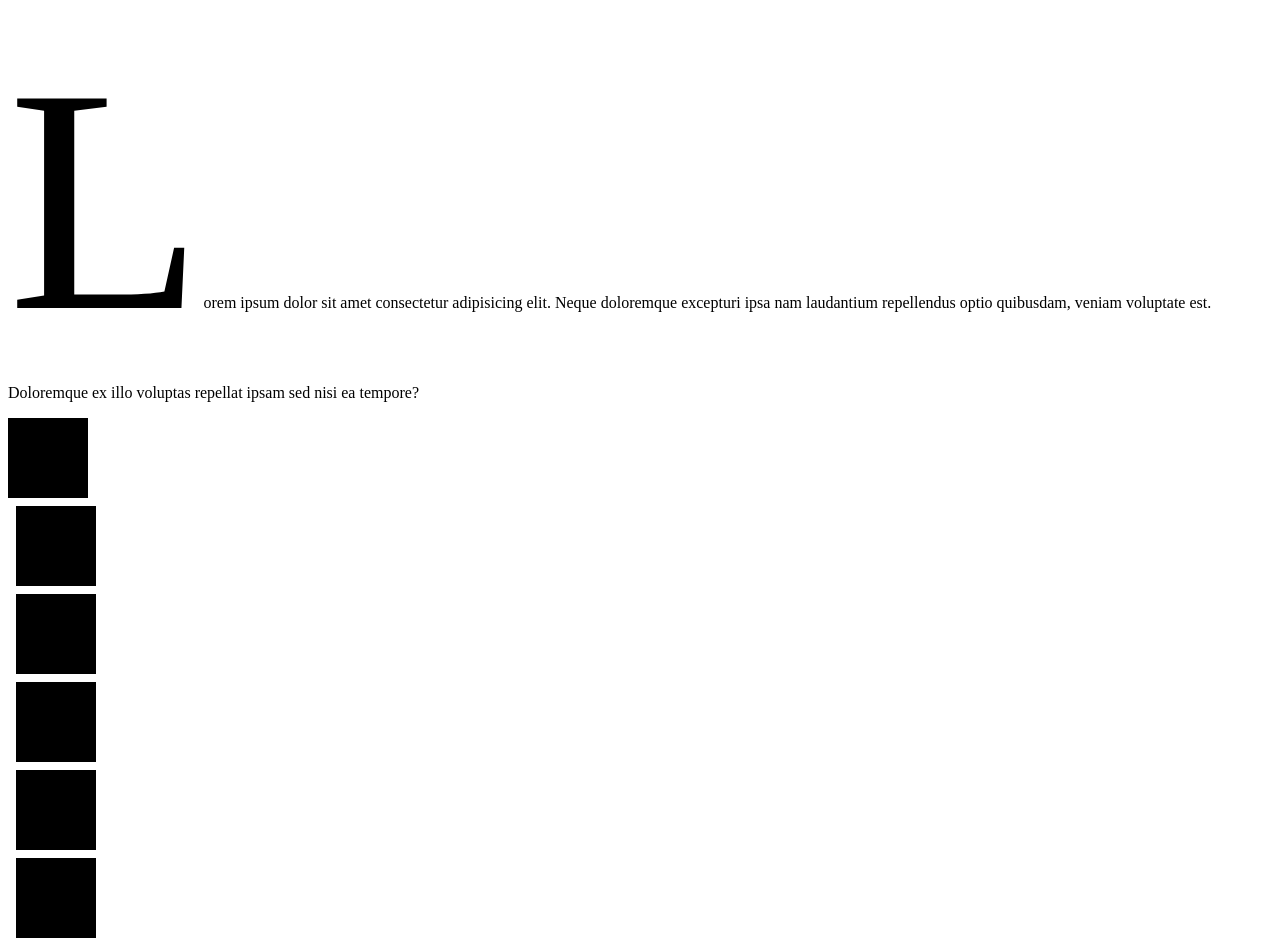
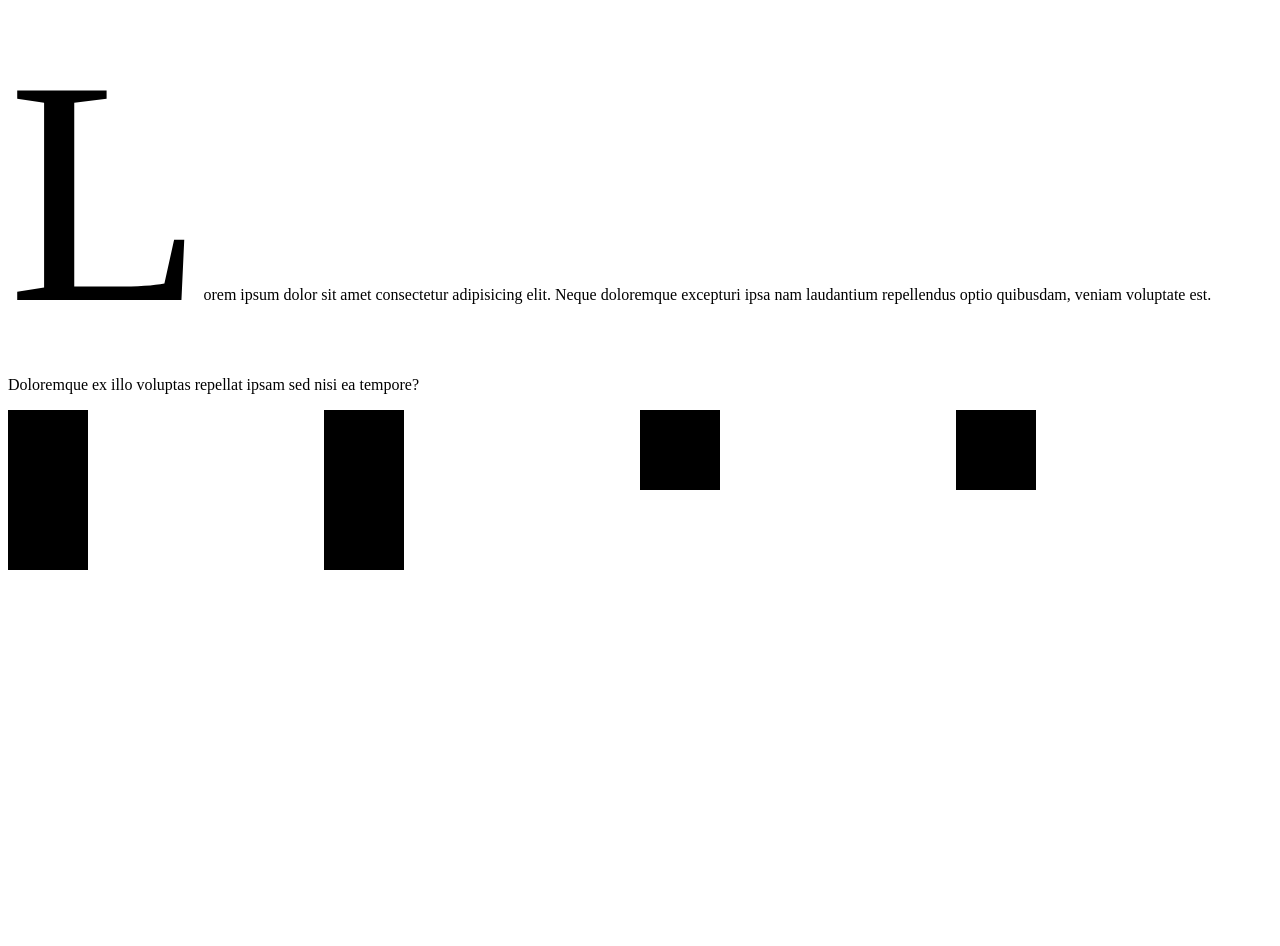
Before and after one commit to alexakode/pseudo-n-stuff, a plain HTML site: page index.html in a window 1280 px wide. After the commit the page ends 800 px from the top, so only its background shows below. Drawn offline with Linux system fonts and the light colour scheme.

Commit message:
commit current version

```diff
--- a/index.html
+++ b/index.html
@@ -1,4 +1,4 @@
-<!DOCTYPE html>
+<!DOCTYPE html lang="en">
 <head>
   <meta charset="UTF-8" />
   <meta name="viewport" content="width=device-width, initial-scale=1.0" />
--- a/styles.css
+++ b/styles.css
@@ -6,13 +6,13 @@ p::first-letter {
   width: 5rem;
   background: black;
 }
-.test::after{
+.test::after {
   content: "hello";
   color: white;
 }
-.test::before{
-    content: : "bye";
-    color: #fff
+.test::before {
+  content: "bye";
+  color: #fff;
 }
 .test:hover {
   scale: 1.2;
@@ -22,11 +22,28 @@ p::first-letter {
   height: 5rem;
   width: 5rem;
   background: black;
-    margin: 1/2rem;
+  /* margin: 1/2rem; */
 }
-.grid > * + * {
+/* .grid > * + * {
     margin: .5rem;
 }
 .grid > * + * {
 
+} */
+.grid {
+  display: flex;
+  flex-direction: column;
 }
+@media (min-width: 400px) {
+  .grid {
+    display: grid;
+    grid-template-columns: repeat(2, 1fr);
+  }
+}
+@media (min-width: 600px) {
+  .grid {
+    grid-template-columns: repeat(4, 1fr);
+  }
+}
+@media (prefers-color-scheme: dark) {
+}
```
Lines whose indentation alone changed are shown as unchanged.
